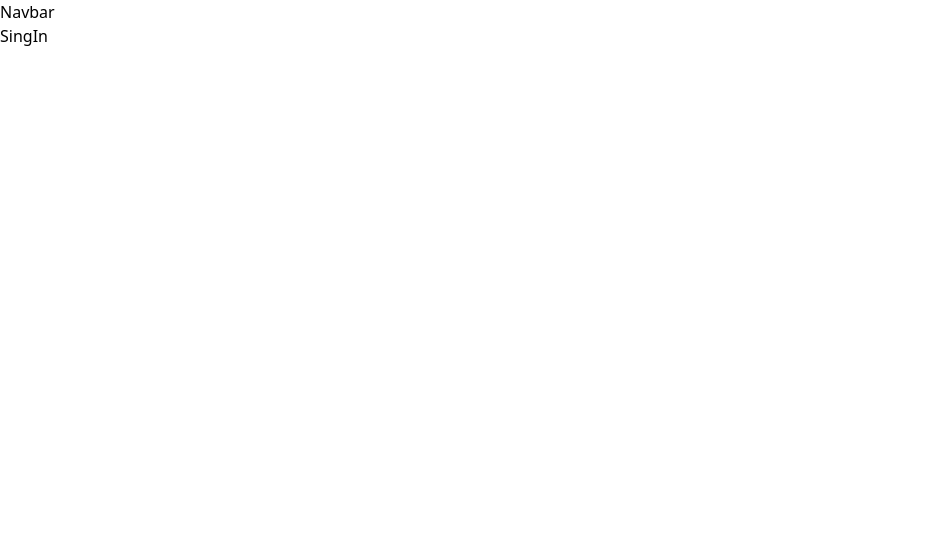
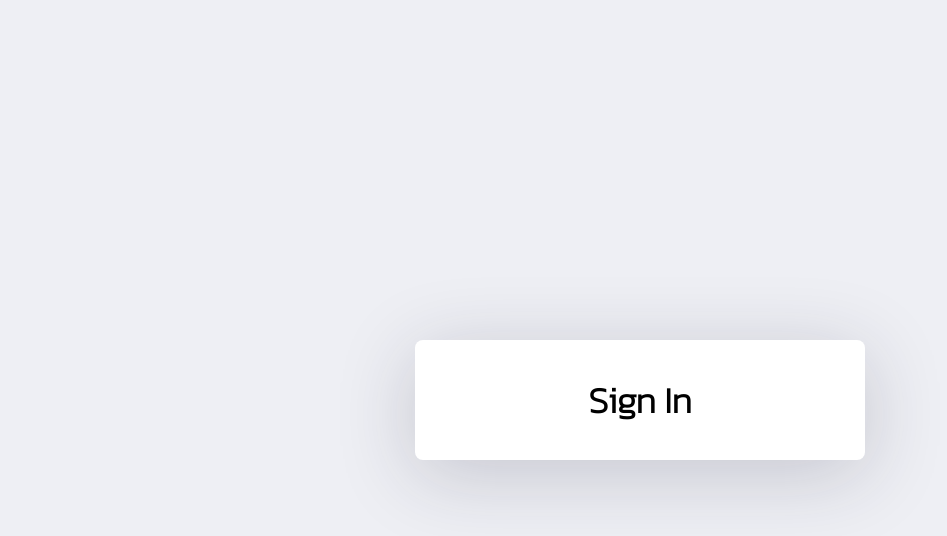
Before and after one commit to newpee23/Client-Project-Pver, a React (Vite) app: page / in a window 1280 px wide. Shown: the top 536 px of the page, without its empty margins (0-947 px from the left). Built offline with nearby package versions, Linux system fonts and the light colour scheme.

Commit message:
update singin 10/9/2566 22.48

```diff
--- a/src/App.tsx
+++ b/src/App.tsx
@@ -1,12 +1,10 @@
 import './App.css'
-import Navbar from './components/organs/Navbar'
 import SingIn from './components/pages/SingIn'
 
 const App = () => {
   return (
     <>
-      <Navbar/>
-      <SingIn/>
+
     </>
   )
 }
--- a/src/components/pages/SingIn.tsx
+++ b/src/components/pages/SingIn.tsx
@@ -2,9 +2,16 @@ import React from 'react'
 
 type Props = {}
 
-const SingIn = ({}: Props) => {
+const SingIn = ({ }: Props) => {
   return (
-    <section>SingIn</section>
+    <section>
+      <div className="h-screen flex items-center justify-center">
+        <div className="bg-white w-full m-5 p-5 sml:w-[450px] sml:p-10 text-center rounded-lg shadow-shadowDiv">
+          <div className="font-black text-4xl"><h1>Sign In</h1></div>
+        </div>
+      </div>
+    </section>
+
   )
 }
 
--- a/src/index.css
+++ b/src/index.css
@@ -1,4 +1,23 @@
 @import url('https://fonts.googleapis.com/css2?family=Kanit:wght@200&display=swap');
+
+body {
+    background-color: #EEEFF4;
+    margin: 0;
+    padding: 0;
+    font-family: Kanit, sans-serif;
+}
+
+title {
+    font-family: Kanit, sans-serif;
+}
+
+* {
+    box-sizing: border-box;
+}
+
+h1{
+    font-size: 3rem;
+}
 
 @tailwind base;
 @tailwind components;
--- a/src/main.tsx
+++ b/src/main.tsx
@@ -1,13 +1,14 @@
 import React from 'react'
 import ReactDOM from 'react-dom/client'
-import App from './App.tsx'
+
 import './index.css'
 import InjectTailwind from "./InjectTailwind";
+import SingIn from './components/pages/SingIn.tsx';
 
 ReactDOM.createRoot(document.getElementById('root')!).render(
   <React.StrictMode>
     <InjectTailwind>
-      <App />
+      <SingIn />
     </InjectTailwind>
   </React.StrictMode>,
 )
--- a/tailwind.config.js
+++ b/tailwind.config.js
@@ -1,13 +1,26 @@
 /** @type {import('tailwindcss').Config} */
 export default {
-  content: [
-    "./index.html",
-    "./src/**/*.{js,ts,jsx,tsx}",
-  ],
+  content: ["./index.html", "./src/**/*.{js,ts,jsx,tsx}"],
   theme: {
-    fontFamily: {
-      nunito: ["Kanit"],
+    extend: {
+      screens: {
+        xs: "320px",
+        sm: "375px",
+        sml: "500px",
+        md: "667px",
+        mdl: "768px",
+        lg: "960px",
+        lgl: "1024px",
+        xl: "1280px",
+      },
+      fontFamily: {
+        bodyFont: ["Kanit", "sans-serif"],
+        titleFont: ["Kanit", "sans-serif"],
+      },
+      boxShadow: {
+        shadowDiv: "0px 14px 80px rgba(34, 35, 58, 0.2)",
+      }
     },
   },
   plugins: [],
-}
+};
```
